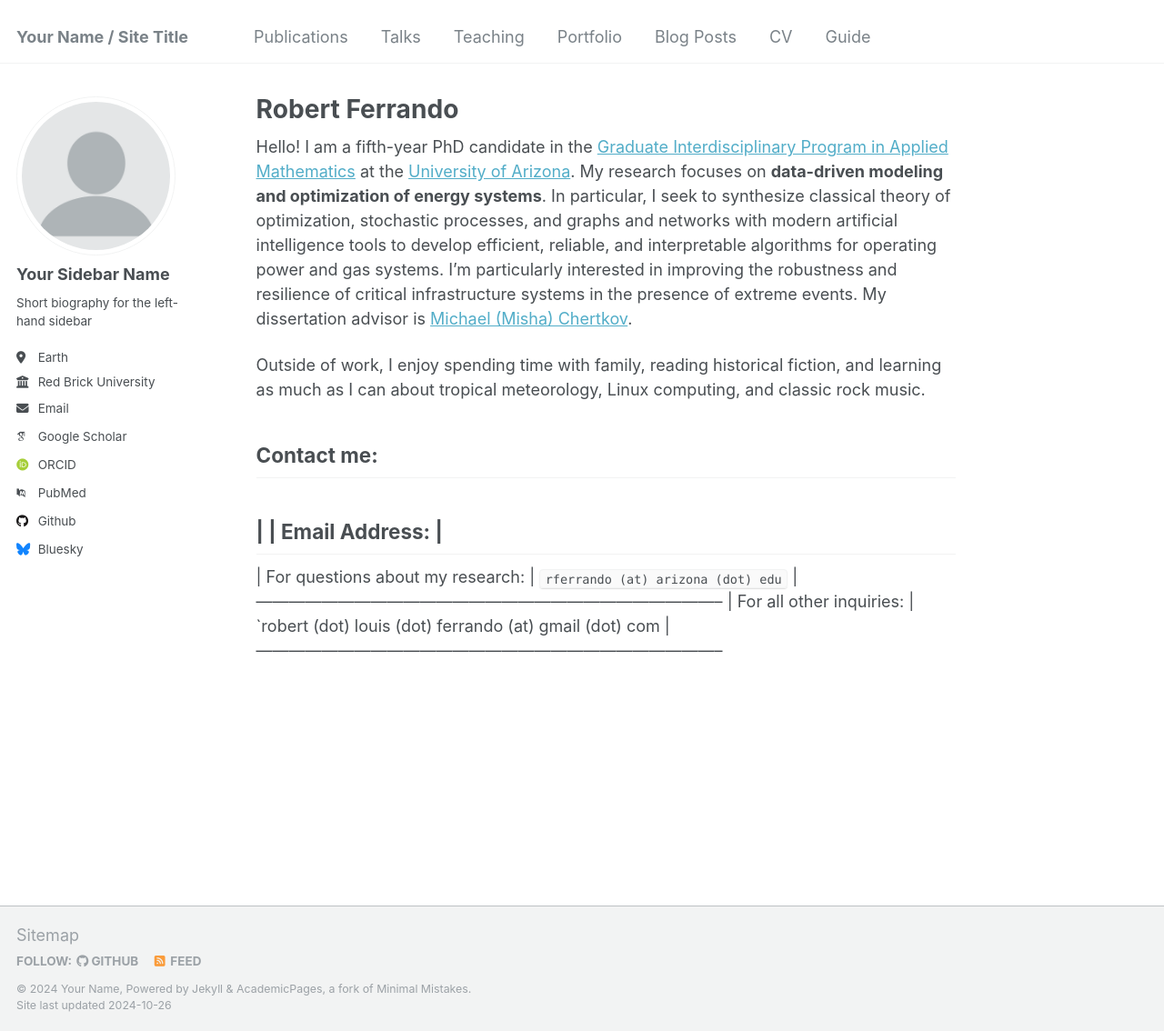
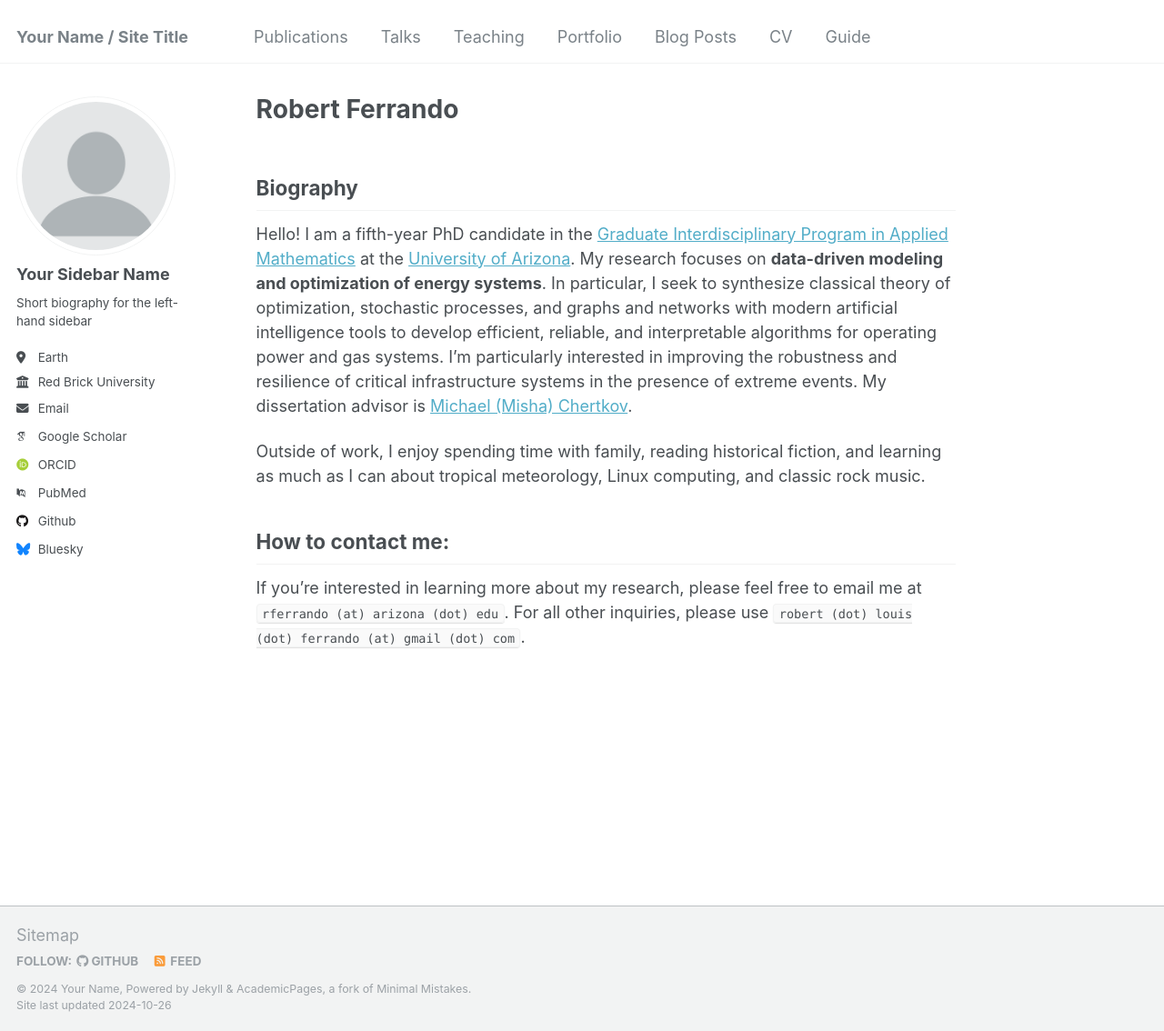
Before and after one commit to ferrandor/ferrandor.github.io, a Jekyll site: the page built from _pages/about.md, in a window 1280 px wide and 1134 px high. Shown: the whole window at 91% size. Built offline with Jekyll 4.4.1, drawn with Linux system fonts in a browser that asks for light colours; some web fonts are replaced.

Commit message:
Update about.md

```diff
--- a/_pages/about.md
+++ b/_pages/about.md
@@ -7,15 +7,12 @@ redirect_from:
   - /about.html
 ---
 
+## Biography
+
 Hello! I am a fifth-year PhD candidate in the [Graduate Interdisciplinary Program in Applied Mathematics](https://appliedmath.arizona.edu/) at the [University of Arizona](https://www.arizona.edu/). My research focuses on **data-driven modeling and optimization of energy systems**. In particular, I seek to synthesize classical theory of optimization, stochastic processes, and graphs and networks with modern artificial intelligence tools to develop efficient, reliable, and interpretable algorithms for operating power and gas systems. I'm particularly interested in improving the robustness and resilience of critical infrastructure systems in the presence of extreme events. My dissertation advisor is [Michael (Misha) Chertkov](https://sites.arizona.edu/misha-chertkov/).
 
 Outside of work, I enjoy spending time with family, reading historical fiction, and learning as much as I can about tropical meteorology, Linux computing, and classic rock music.
 
-## Contact me:
+## How to contact me:
 
-| | Email Address: |
---------------------
-| For questions about my research: | `rferrando (at) arizona (dot) edu` |
---------------------------------------------------------------------------------------
-| For all other inquiries: | `robert (dot) louis (dot) ferrando (at) gmail (dot) com |
---------------------------------------------------------------------------------------
+If you're interested in learning more about my research, please feel free to email me at `rferrando (at) arizona (dot) edu`. For all other inquiries, please use `robert (dot) louis (dot) ferrando (at) gmail (dot) com`.
```
